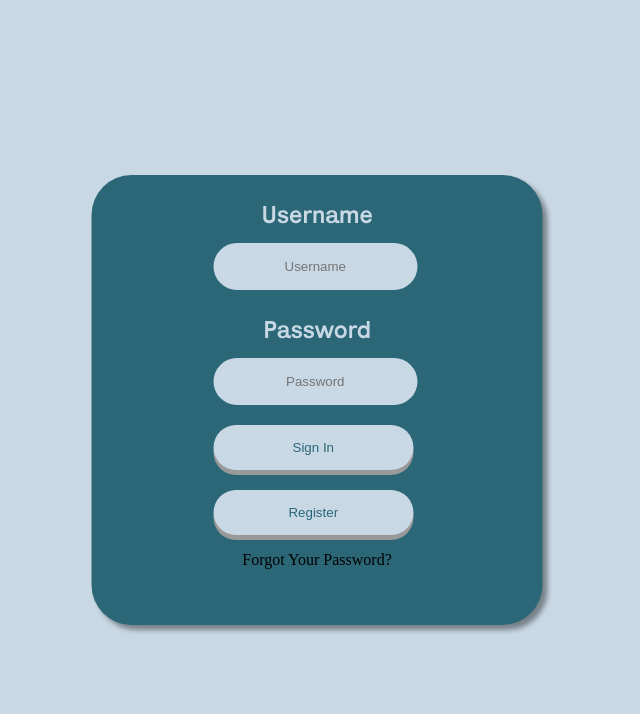
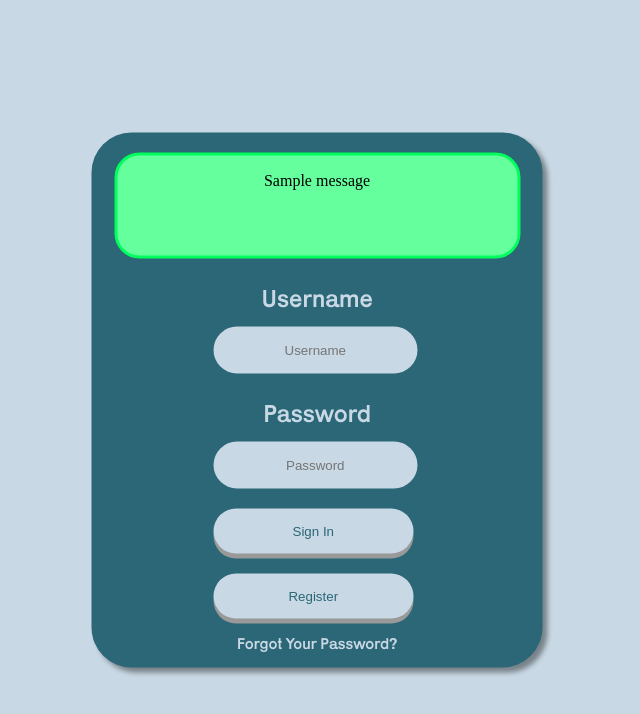
Before and after one commit to KyleSmartin98/LimaProduction, a Django app: a page that uses FreeLims/Templates/FreeLims/LogIn.html in a window 1280 px wide. Shown: the top 714 px of the page, without its empty margins (323-963 px from the left). Run offline with Django 3.2, Linux system fonts and the light colour scheme; tables that the repository leaves empty hold one stand-in row (values such as "Sample post"); one stand-in notice (Sample message) is shown.

Commit message:
*Main Branch* updated -> Updated Messages in Log-in Page with tags and CSS styling         -> Changed Log-in Modal to be CSS active as well as called from Landing Page         ->  Updated CSS Styling for Tables including Fonts planned -> Remove Filter Table from sample and Inventory Pages         -> Data Analysis page         -> Add Secret Key to reset password (will be a new view dedicated to password change)         -> Notification tab on model updates, message system, Update User or Profile Information in settings.         -> Add Chat feature for help

```diff
--- a/FreeLims/Templates/FreeLims/LogIn.html
+++ b/FreeLims/Templates/FreeLims/LogIn.html
@@ -5,19 +5,35 @@
     <meta name="viewport" content="width=device-width, initial-scale=0.95, shrink-to-fit=yes" />
     {% load static %}
     <link rel="stylesheet" type="text/css" href="{% static 'FreeLims/Style.css' %}">
-    <title>FreeLIMS Log In</title>
+    <title>GlobaLIMS-Log In</title>
 </head>
 <body class="Background">
     <div class="Log-in-main-div"> <!--Center Container for log-in-->
         {% if messages %}
         {% for message in messages %}
         {% if 'info' in message.tags %}
+        <div class="info-message">
             <p>{{message}}</p>
+        </div>
+        {% else %}
+        {% endif %}
+        {% if 'success' in message.tags %}
+        <div class="success-message">
+            <p>{{message}}</p>
+        </div>
+        {% else %}
+        {% endif %}
+        {% if 'invalidpassword' in message.tags %}
+        <div class="error-message">
+            <p>{{message}}</p>
+        </div>
         {% endif %}
         {% endfor %}
         {% endif %}
         {% if form.errors %}
-        <p>{{form.errors}}</p>
+        <div class="error-message">
+            <p>{{form.errors}}</p>
+        </div>
         {% else %}
         <form method="POST">
             {% csrf_token %}
@@ -30,15 +46,18 @@
             <input type="submit" Value="Sign In" name="login" class="Log-in-btn">
         </form>
         {% endif %}
-        <button class="register-btn" id="registerbtn">
-            <span>Register</span>
-        </button>
-        <a><p>Forgot Your Password?</p></a>
+        <a class="sample-initiation-link" href="#registermodal">
+            <button class="register-btn" id="registerbtn">
+                <span>Register</span>
+            </button>
+        </a>
+        <a><p style="color: #c8d8e4;font-family: karrikregular;">Forgot Your Password?</p></a>
         <div class="modal" id="registermodal" style="z-axis: 1;">
             <div class="modal-content">
+                <a href="{% url 'login' %}" class="modal__close">Close</a>
                 <form method="POST" action="" id="signupform">
                     {% csrf_token %}
-                    <span class="close-button">&times;</span>
+                    <!--<span class="close-button">&times;</span>-->
                     <span class="registration-header">Create Account</span>
                     <span class="registration-desc">Username</span>
                     {{form.username}}
@@ -53,14 +72,31 @@
                 </form>
             </div>
         </div>
-       <!--<a class="a-PageLink" href="{% url 'home' %}">
-            <button class="register-btn">
-                <span> Try Without Registering</span>
-            </button>
-        </a>-->
+        <div class="modal" id="changepassword" style="z-axis: 1;">
+            <div class="modal-content">
+                <a href="{% url 'login' %}" class="modal__close">Close</a>
+                <form method="POST" action="" id="changepasswordform">
+                    {% csrf_token %}
+                    <!--<span class="close-button">&times;</span>-->
+                    <span class="registration-header">Change Password</span>
+                    <!--<span class="registration-desc">Username</span>
+                    {{form.username}}
+                    <span class="registration-desc">Organization</span>
+                    {{form.organization}}
+                    <span class="registration-desc">Email</span>
+                    {{form.email}}
+                    <span class="registration-desc">Password</span>
+                    {{form.password1}}
+                    {{form.password2}} -->
+                    <input type="submit" Value="Change Password" class="registration-submit" name="changepassword">
+                </form>
+            </div>
+        </div>
     </div>
+    <!--
     {% load static %}
     <script src="{% static 'FreeLims/app.js' %}"></script>
+    -->
 </body>
 
 </html>
--- a/FreeLims/Templates/FreeLims/base.html
+++ b/FreeLims/Templates/FreeLims/base.html
@@ -5,7 +5,7 @@
         <meta name="viewport" content="width=device-width, initial-scale=0.95, shrink-to-fit=yes" />
         <meta name="description" content="GlobaLIMS your one-stop laboratory software. If you have any questions please contact Kylesmartin98@gmail.com" />
         <meta name="author" content="Kyle Martin, kylesmartin98@gmail.com" />
-        <title>GlobaLIMS</title>
+        <title>{{page_title}}</title>
         <!-- Core theme CSS -->
         {% load static %}
         <link rel="stylesheet" type="text/css" href="{% static 'FreeLims/Style.css' %}">
--- a/FreeLims/Templates/FreeLims/landingpage.html
+++ b/FreeLims/Templates/FreeLims/landingpage.html
@@ -2,7 +2,7 @@
 <html lang="en">
 <head>
     <meta charset="UTF-8">
-    <title>Title</title>
+    <title>GlobaLIMS</title>
     <!-- Latest compiled and minified CSS -->
     <link rel="stylesheet" href="https://maxcdn.bootstrapcdn.com/bootstrap/3.4.1/css/bootstrap.min.css">
     <!-- jQuery library -->
--- a/FreeLims/forms.py
+++ b/FreeLims/forms.py
@@ -3,10 +3,9 @@ from django.contrib.auth.forms import UserCreationForm, SetPasswordForm
 from django.contrib.auth.models import User
 from .models import Sample, Cheminventory, Profile
 from django.forms import ModelForm
-from django.contrib.auth.mixins import LoginRequiredMixin
-
 
 class SignUpForm(UserCreationForm):
+    error_css_class = 'error-list'
     def __init__(self, *args, **kwargs):
         super().__init__(*args, **kwargs)
         self.fields["username"].widget.attrs.update({
@@ -317,6 +316,7 @@ class privateKeyForm(forms.Form):
             'placeholder': 'Private Key',
             'class': 'settings-input',
             'autocomplete': 'off',
+            'spellcheck': 'false',
         })
         self.fields["privateKey"].label = ""
 
@@ -334,26 +334,6 @@ class passwordChangeForm(SetPasswordForm):
         widget=forms.PasswordInput(attrs={'placeholder': 'Verify Password',
                                           'class': 'settings-input'}),
     )
-
-
-    '''
-    def __init__(self, *args, **kwargs):
-        super().__init__(*args, **kwargs)
-        self.fields["new_password1"].widget.attrs.update({
-            'type': 'text',
-            'placeholder': 'Password',
-            'class': 'registration-input',
-            'required': '',
-            'autocomplete': 'off',
-        })
-        self.fields["new_password2"].widget.attrs.update({
-            'type': 'text',
-            'placeholder': 'Verify Password',
-            'class': 'registration-input',
-            'required': '',
-            'autocomplete': 'off',
-        })
-    '''
     def clean(self):
         password1 = self.cleaned_data.get('new_password1')
         password2 = self.cleaned_data.get('new_password2')
--- a/FreeLims/static/FreeLims/Style.css
+++ b/FreeLims/static/FreeLims/Style.css
@@ -20,6 +20,80 @@
 .Background{
     background-color: #c8d8e4;
 }
+.info-message{
+    margin-left: 5%;
+    margin-top: 20px;
+    display: block;
+    position: relative;
+    min-width: 200px;
+    max-width: 400px;
+    width: auto;
+    height: 30px;
+    color: black;
+    border-radius: 25px;
+    background: #66BEFF;
+    border-color: #0073ff;
+    text-align: center;
+    border-style: solid;
+}
+.info-message p{
+    margin-top: 5px;
+    color: white;
+    font-family: Arial;
+}
+.errorlist{
+    list-style-type: none;
+    margin-right: 10%;
+}
+.errorlist li{
+    margin-top: 2%;
+    font-family: Arial;
+    font-size: 14px;
+
+}
+.error-message{
+    margin-left: 5%;
+    margin-top: 20px;
+    display: block;
+    position: relative;
+    min-width: 200px;
+    max-width: 400px;
+    width: auto;
+    min-height: 65px;
+    height: auto;
+    max-height: 500px;
+    color: black;
+    border-radius: 25px;
+    background: #ff8282;
+    border-color: #ff0000;
+    text-align: center;
+    border-style: solid;
+}
+.error-message p{
+    font-family: Arial;
+    font-size: 14px;
+    font-weight: bold;
+    color: black;
+}
+.success-message{
+    margin-left: 5%;
+    margin-top: 20px;
+    display: block;
+    position: relative;
+    min-width: 200px;
+    max-width: 400px;
+    width: auto;
+    min-height: 100px;
+    height: auto;
+    max-height: 500px;
+    color: black;
+    border-radius: 25px;
+    background: #66ff9e;
+    border-color: #00ff5d;
+    text-align: center;
+    border-style: solid;
+}
+
 .Top {
     overflow: hidden;
     text-align: center;
@@ -472,6 +546,9 @@
 .settings-ul-li{
     margin-top: 20px;
 }
+.settings-ul-li ul{
+    margin-left: 10%;
+}
 .settings-li{
     list-style: none;
 }
@@ -528,7 +605,7 @@ input[type="checkbox"]:checked + label{
 .settings-input{
     position: relative;
     display: flex;
-    width: 500px;
+    width: 375px;
     height: 25px;
     left: 12.5%;
     background: #c8d8e4;
@@ -551,7 +628,7 @@ input[type="checkbox"]:checked + label{
 .settings-info-btn{
     position: relative;
     display: flex;
-    width: 505px;
+    width: 380px;
     height: 30px;
     background: #c8d8e4;
     border-radius: 35px;
@@ -773,6 +850,10 @@ input[type="checkbox"]:checked + label{
     transform: scale(1.1);
     transition: visibility 0s linear 0.25s, opacity 0.25s 0s, transform 0.25s;
 }
+.modal:target {
+  visibility: visible;
+  opacity: 1;
+}
 .modal-content {
     position: relative;
     margin-top: 0rem ;
@@ -905,7 +986,9 @@ input[type="checkbox"]:checked + label{
 }
 
 /* Table Attributes */
-
+th{
+    font-family: Arial;
+}
 .Table-attributes{
     overflow: visible;
     position: absolute;
--- a/FreeLims/views.py
+++ b/FreeLims/views.py
@@ -15,9 +15,8 @@ from .utils import render_to_pdf
 from django.core.mail import send_mail
 from django.template import loader
 
-
-
 def landingPage(request):
+    page_title = 'GlobaLIMS'
     if request.method == "POST":
         contact_name = request.POST['contact-name']
         contact_email = request.POST['contact-email']
@@ -33,12 +32,11 @@ def landingPage(request):
         )
 
         context = {
-            'contact_name': contact_name
+            'contact_name': contact_name,
         }
         return render(request, 'FreeLims/landingpage.html', context)
     else:
         return render(request, 'FreeLims/landingpage.html')
-
 
 @login_required(login_url='login')
 def home(request):
@@ -48,11 +46,13 @@ def home(request):
     inventories = Cheminventory.objects.filter(organization=user)
     mySampleFilter = quickSampleFilter(request.GET, queryset=samples)
     samples = mySampleFilter.qs
+    page_title = 'GlobaLIMS-Home'
 
     context = {
         'samples': samples,
         'mySampleFilter': mySampleFilter,
         'inventories': inventories,
+        'page_title': page_title
     }
     return render(request, 'FreeLims/home.html', context)
 
@@ -63,6 +63,7 @@ def logout_request(request):
 
 def LogIn(request):
     form = SignUpForm()
+
     if request.user.is_authenticated:
         return redirect('home')
     else:
@@ -75,6 +76,7 @@ def LogIn(request):
                     login(request, new_user)
                     return redirect('home')
                 else:
+                    messages.error(request, 'The Email Address and/or Password You Entered are Invalid. Please Try Again or Reset Your Password.', extra_tags='invalidpassword')
                     print('failed')
             if 'register' in request.POST:
                 form = SignUpForm(request.POST)
@@ -109,10 +111,10 @@ def LogIn(request):
                             fail_silently=True,
                             html_message=html_message
                         )
-                        messages.success(request, 'Please check your email for your account information')
-                    else:
-                        return redirect('LogIn')
-                    messages.success(request, 'Account was created for ' + username)
+                        messages.success(request, 'Account was created for ' + username +
+                                         '. Please check your email for your account information. ' +
+                                         ' This is Your Secret Key You Must Copy This in a Secure Location: ' + secretKey)
+                        return redirect('login')
             else:
                 form = SignUpForm()
                 print(form.errors, 'failed')
@@ -122,7 +124,7 @@ def LogIn(request):
 
 @login_required(login_url='login')
 def settings_page(request):
-
+    page_title = 'GlobaLIMS-Settings'
     profiles = Profile.objects.get(user=request.user.id)
     profileForm = editProfile(instance=profiles)
     secretKeyForm = privateKeyForm()
@@ -155,12 +157,14 @@ def settings_page(request):
         'profiles': profiles,
         'profileForm': profileForm,
         'secretKeyForm': secretKeyForm,
-        'pass_form': pass_form
+        'pass_form': pass_form,
+        'page_title': page_title
     }
     return render(request, 'FreeLims/settings.html', context)
 
 @login_required(login_url='login')
 def Sample_page(request):
+    page_title='GlobaLIMS-Sample'
     user = User.objects.get(pk=request.user.id)
     user = user.profile.organization
     samples = Sample.objects.filter(organization=user)
@@ -188,6 +192,7 @@ def Sample_page(request):
         'samples': samples,
         'myfilter': myfilter,
         'has_filters': has_filters,
+        'page_title': page_title,
                }
     return render(request, 'FreeLims/Sample.html', context)
 
@@ -226,6 +231,7 @@ def sample_export(request):
 
 @login_required(login_url='login')
 def Testing(request):
+    page_title = 'GlobaLIMS-Sample Testing'
     user = User.objects.get(pk=request.user.id)
     user = user.profile.organization
     samples = Sample.objects.filter(organization=user)
@@ -234,11 +240,13 @@ def Testing(request):
     context = {
         'samples': samples,
         'myfilter': myfilter,
+        'page_title': page_title,
     }
     return render(request, 'FreeLims/Testing.html', context)
 
 @login_required(login_url='login')
 def Initiatesample(request, pk):
+    page_title = 'GlobaLIMS-Sample Initiation'
     user = User.objects.get(pk=request.user.id)
     user = user.profile.organization
     samples = Sample.objects.filter(organization=user)
@@ -267,11 +275,13 @@ def Initiatesample(request, pk):
         'samples': samples,
         'form': form,
         'myfilter': myfilter,
+        'page_title': page_title
     }
     return render(request, 'FreeLims/Testing.html', context)
 
 @login_required(login_url='login')
 def Results(request):
+    page_title='GlobaLIMS-Result Reporting'
     user = User.objects.get(pk=request.user.id)
     user = user.profile.organization
     samples = Sample.objects.filter(organization=user)
@@ -280,11 +290,13 @@ def Results(request):
     context = {
         'samples': samples,
         'myfilter': myfilter,
+        'page_title': page_title,
     }
     return render(request, 'FreeLims/Results.html', context)
 
 @login_required(login_url='login')
 def Resultssubmit(request, pk):
+    page_title='GlobaLIMS-Result Submission'
     samplepk = Sample.objects.get(id=pk)
     user = User.objects.get(pk=request.user.id)
     user = user.profile.organization
@@ -316,12 +328,14 @@ def Resultssubmit(request, pk):
         'form': form,
         'samples': samples,
         'myfilter': myfilter,
+        'page_title': page_title
     }
 
     return render(request, 'FreeLims/Results.html', context)
 
 @login_required(login_url='login')
 def resultsSummary(request, pk, *args, **kwargs):
+    page_title='GlobaLIMS-Result Summary Report'
     samples = Sample.objects.get(id=pk)
     now = datetime.now()
     user = User.objects.get(pk=request.user.id)
@@ -332,6 +346,7 @@ def resultsSummary(request, pk, *args, **kwargs):
         'samples': samples,
         'now': date_time,
         'organization': organization,
+        'page_title': page_title
     }
     if samples.organization == organization:
         if samples.sample_result is not None:
@@ -345,9 +360,6 @@ def resultsSummary(request, pk, *args, **kwargs):
             return redirect('Results')
     else:
         return redirect('Results')
-
-
-
 
 @login_required(login_url='login')
 def result_export(request):
@@ -370,6 +382,7 @@ def Trending(request):
 
 @login_required(login_url='login')
 def Inventory(request):
+    page_title='GlobaLIMS-Inventory'
     user = User.objects.get(pk=request.user.id)
     user = user.profile.organization
     inventories = Cheminventory.objects.filter(organization=user)
@@ -391,12 +404,14 @@ def Inventory(request):
     context = {
         'inventories': inventories,
         'myfilter': myfilter,
+        'page_title': page_title,
     }
 
     return render(request, 'FreeLims/Inventory.html', context)
 
 @login_required(login_url='login')
 def Inventorycreate(request):
+    page_title='GlobaLIMS-Add Inventory'
     user = User.objects.get(pk=request.user.id)
     user = user.profile.organization
     inventories = Cheminventory.objects.filter(organization=user)
@@ -431,12 +446,14 @@ def Inventorycreate(request):
         'form': form,
         'qtyform': qtyform,
         'myfilter': myfilter,
+        'page_title': page_title,
     }
 
     return render(request, 'FreeLims/Inventory.html', context)
 
 @login_required(login_url='login')
 def InventoryOpen(request, pk):
+    page_title='GlobaLIMS-Open Inventory'
     inventorypk = Cheminventory.objects.get(id=pk)
     inventories = Cheminventory.objects.filter(id=pk)
     form = OpenForm(instance=inventorypk)
@@ -464,6 +481,7 @@ def InventoryOpen(request, pk):
     context = {
         'form': form,
         'inventories': inventories,
+        'page_title': page_title
     }
 
     return render(request, 'FreeLims/Inventory.html', context)
@@ -502,7 +520,6 @@ def inventory_export(request):
     response['Content-Disposition'] = f'attachment; filename= "Inventory_{date_time}.csv"'
     return response
 
-
 @login_required(login_url='login')
 def Method(request):
     return render(request, 'FreeLims/Method.html')
```
Also changed, not shown: DELETE ME.txt (+21 -0 lines).
